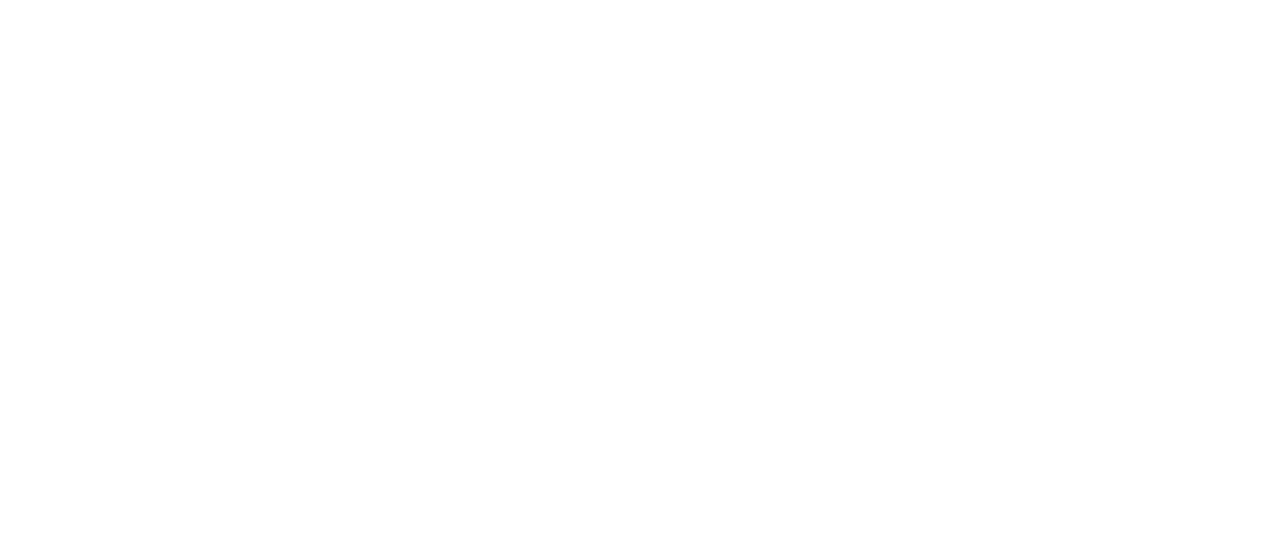
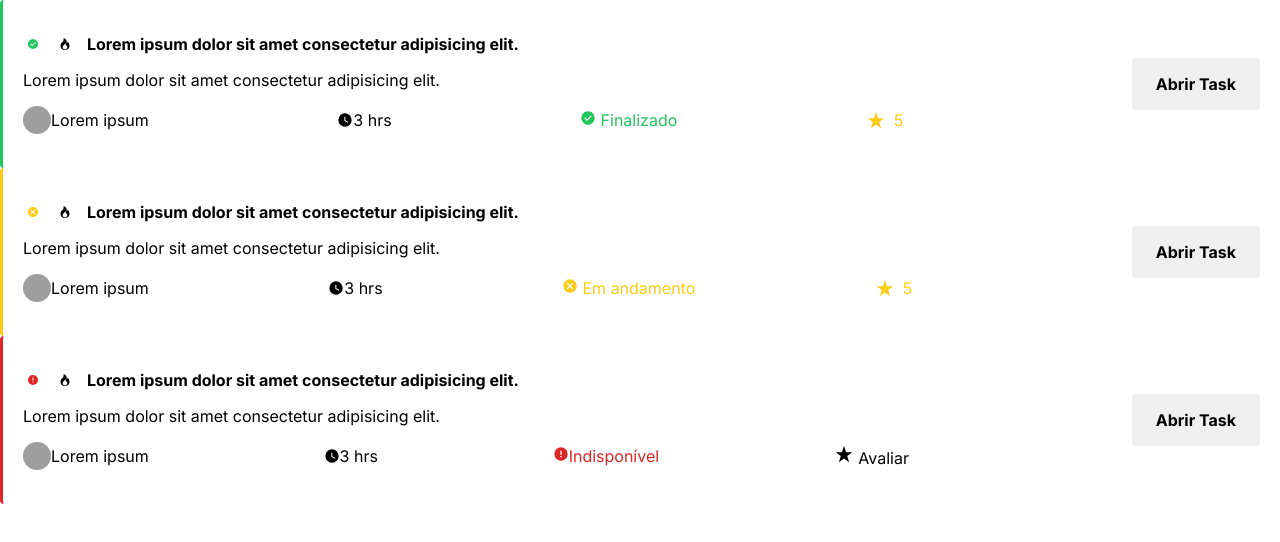
Before and after one commit to he4rt/he4rt-squad-client, a Nuxt app: page /dashboard/teams/1 in a window 1280 px wide. Before the commit this address had no page. Shown: the top 542 px of the page. Built offline with nearby package versions, Linux system fonts and the light colour scheme; grey boxes are pictures that could not be loaded.

Commit message:
feat(component): card activity

```diff
--- a/app.vue
+++ b/app.vue
@@ -1,5 +1,15 @@
 <template>
   <div>
+    <MaterialCardActivity title="Lorem ipsum dolor sit amet consectetur adipisicing elit."
+      description="Lorem ipsum dolor sit amet consectetur adipisicing elit." username="Lorem ipsum" color="done"
+      :time="3" :star-amount="5"></MaterialCardActivity>
+    <MaterialCardActivity title="Lorem ipsum dolor sit amet consectetur adipisicing elit."
+      description="Lorem ipsum dolor sit amet consectetur adipisicing elit." username="Lorem ipsum" color="doing"
+      :time="3" :star-amount="5"></MaterialCardActivity>
+    <MaterialCardActivity title="Lorem ipsum dolor sit amet consectetur adipisicing elit."
+      description="Lorem ipsum dolor sit amet consectetur adipisicing elit." username="Lorem ipsum" color="unavailable"
+      :time="3"></MaterialCardActivity>
+
     <NuxtLayout>
       <NuxtPage />
     </NuxtLayout>
--- /dev/null
+++ b/components/icon/Clock.vue
@@ -0,0 +1,4 @@
+
+<template>
+    <svg width="1em" height="1em" viewBox="0 0 24 24"><path fill="currentColor" d="M12 2A10 10 0 0 0 2 12a10 10 0 0 0 10 10a10 10 0 0 0 10-10A10 10 0 0 0 12 2m4.2 14.2L11 13V7h1.5v5.2l4.5 2.7l-.8 1.3Z"></path></svg>
+  </template>
--- /dev/null
+++ b/components/icon/Close.vue
@@ -0,0 +1,4 @@
+
+<template>
+    <svg width="1em" height="1em" viewBox="0 0 24 24"><path fill="currentColor" d="M12 2c5.53 0 10 4.47 10 10s-4.47 10-10 10S2 17.53 2 12S6.47 2 12 2m3.59 5L12 10.59L8.41 7L7 8.41L10.59 12L7 15.59L8.41 17L12 13.41L15.59 17L17 15.59L13.41 12L17 8.41L15.59 7Z"></path></svg>
+  </template>
--- /dev/null
+++ b/components/icon/Exclamation.vue
@@ -0,0 +1,8 @@
+
+<template>
+    <svg width="1em" height="1em" viewBox="0 0 24 24">
+        <path fill="currentColor"
+            d="M13 13h-2V7h2m0 10h-2v-2h2M12 2A10 10 0 0 0 2 12a10 10 0 0 0 10 10a10 10 0 0 0 10-10A10 10 0 0 0 12 2Z">
+        </path>
+    </svg>
+</template>
--- /dev/null
+++ b/components/icon/FireTwo.vue
@@ -0,0 +1,4 @@
+
+<template>
+    <svg width="1em" height="1em" viewBox="0 0 16 16"><path fill="currentColor" d="M8 16c3.314 0 6-2 6-5.5c0-1.5-.5-4-2.5-6c.25 1.5-1.25 2-1.25 2C11 4 9 .5 6 0c.357 2 .5 4-2 6c-1.25 1-2 2.729-2 4.5C2 14 4.686 16 8 16Zm0-1c-1.657 0-3-1-3-2.75c0-.75.25-2 1.25-3C6.125 10 7 10.5 7 10.5c-.375-1.25.5-3.25 2-3.5c-.179 1-.25 2 1 3c.625.5 1 1.364 1 2.25C11 14 9.657 15 8 15Z"></path></svg>
+  </template>
--- /dev/null
+++ b/components/material/card-activity.vue
@@ -0,0 +1,71 @@
+<template>
+    <div :class="[color === 'done' ? 'border-l-solid border-green-500 ' : '',
+    color === 'unavailable' ? 'border-l-solid border-red-600 ' : '',
+    color === 'doing' ? 'border-l-solid border-yellow-400 ' : '',]"
+        class="w-full h-42 bg-h-dark-two rounded box-border overflow-y-auto text-justify flex items-center	">
+        <div class="grow  p-5 ">
+            <div class="flex items-center gap-3">
+                <div class="flex items-center bg-h-divider rounded w-5 h-5 justify-center	">
+                    <IconCheck v-if="color === 'done'" class="w-3 h-3 text-green-500" />
+                    <IconClose v-else-if="color === 'doing'" class="w-3 h-3 text-yellow-400" />
+                    <IconExclamation v-else-if="color === 'unavailable'" class="w-3 h-3 text-red-600" />
+                </div>
+                <div class="flex items-center bg-h-divider rounded w-5 h-5 justify-center	">
+                    <IconFireTwo class="w-3 h-3 text-h-gray" />
+                </div>
+
+                <h1 class="text-h-light ">{{ title }}</h1>
+
+            </div>
+            <div class="flex items-center justify-between py-4">
+                <p class="text-h-gray">{{ description }}</p>
+            </div>
+            <div class="flex items-center justify-between	">
+                <div class="flex items-center justify-between text-h-light ">
+                    <img class=" rounded-full w-7 h-7 border-2 border-h-gray" src="https://i.imgur.com/vlU6ZAZ.jpg" />
+                    <p>{{ username }}</p>
+                </div>
+                <div class="flex items-center justify-between text-h-gray">
+                    <IconClock />
+                    <p>{{ time }} hrs</p>
+                </div>
+                <div class="flex items-center ">
+                    <p v-if="color === 'done'" class="text-green-500">
+                        <IconCheck class="w-4 h-4 " /> Finalizado
+                    </p>
+                    <p v-else-if="color === 'doing'" class="text-yellow-400">
+                        <IconClose class="w-4 h-4 " /> Em andamento
+                    </p>
+                    <p v-else-if="color === 'unavailable'" class="text-red-600">
+                        <IconExclamation class="w-4 h-4  " />Indisponível
+                    </p>
+                </div>
+                <div  class="flex items-center gap-2">
+                    <IconStar v-if="(typeof starAmount === 'number')" class="w-5 h-5 text-yellow-400" />
+                    <div v-else="(!starAmount)" class="text-h-gray">
+                        <IconStar  class="w-5 h-5 text-h-gray" /> Avaliar
+                    </div>
+                    <p class="text-yellow-400">{{ starAmount }}</p>
+                </div>
+
+                <p></p>
+            </div>
+        </div>
+
+        <div class="p-5">
+            <button class="font-semibold  bg-h-purple py-4 px-6 rounded border-none	text-h-light">Abrir Task</button>
+        </div>
+    </div>
+
+</template>
+
+<script setup lang="ts">
+defineProps<{
+    title: string,
+    description: string,
+    color?: 'done' | 'doing' | 'unavailable',
+    time: number,
+    username: string,
+    starAmount?: number | '';
+}>()
+</script>
--- a/components/material/card.vue
+++ b/components/material/card.vue
@@ -3,7 +3,7 @@
     color === 'he4rt' ? 'border-l-solid border-h-purple' : '']"
         class="w-80 h-40 bg-h-dark-two rounded p-4 box-border z-99999999999999 overflow-y-auto	text-justify">
         <div class="flex items-center justify-between	">
-            <H1 class="text-h-light">{{ tittle }}</H1>
+            <H1 class="text-h-light">{{ title }}</H1>
             <div>
                 <IconCheck class=" w-5 h-5 text-h-purple" />
             </div>
@@ -22,7 +22,7 @@
 
 <script setup lang="ts">
 defineProps<{
-    tittle: string,
+    title: string,
     description: string,
     color?: 'success' | 'he4rt',
 }>()
```
